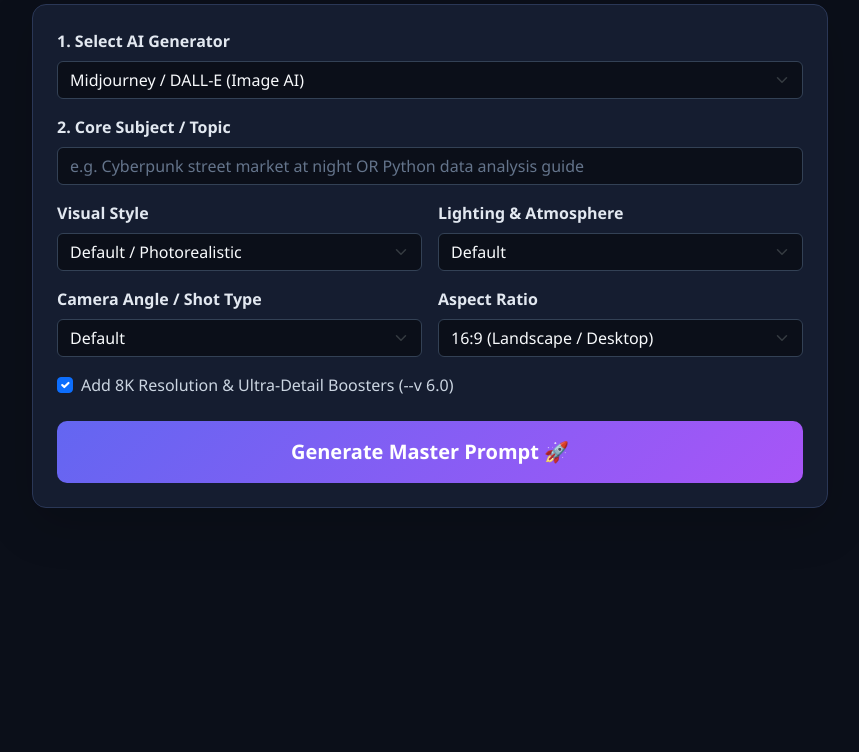
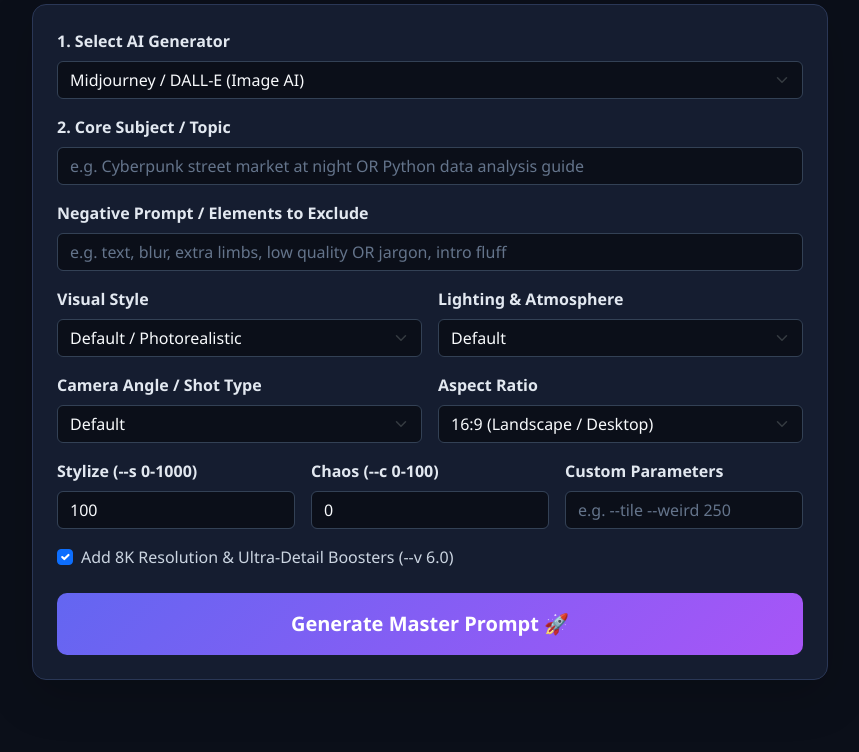
Before and after one commit to Iqra029/ai-prompt-generator, a Flask app: page / in a window 1280 px wide. Shown: the part 184-936 px from the top of the page, without its empty margins (210-1069 px from the left). Before the commit the page ends 692 px from the top, so only its background shows below. Run offline with Flask 3, Linux system fonts and the light colour scheme.

Commit message:
Update index.html

```diff
--- a/templates/index.html
+++ b/templates/index.html
@@ -6,62 +6,16 @@
     <title>AI Master Prompt Generator</title>
     <link href="https://cdn.jsdelivr.net/npm/bootstrap@5.3.0/dist/css/bootstrap.min.css" rel="stylesheet">
     <style>
-        body {
-            background-color: #0b0f19;
-            color: #f8fafc;
-            font-family: 'Segoe UI', Tahoma, Geneva, Verdana, sans-serif;
-        }
-        .card {
-            background-color: #151d30;
-            border: 1px solid #2a3756;
-            border-radius: 14px;
-        }
-        /* Fix label contrast */
-        .form-label {
-            color: #e2e8f0 !important;
-            font-weight: 600;
-        }
-        .text-secondary-custom {
-            color: #94a3b8;
-        }
-        .form-control, .form-select {
-            background-color: #0b0f19;
-            border: 1px solid #334155;
-            color: #f8fafc;
-        }
-        .form-control::placeholder {
-            color: #64748b;
-        }
-        .form-control:focus, .form-select:focus {
-            background-color: #0b0f19;
-            color: #ffffff;
-            border-color: #8b5cf6;
-            box-shadow: 0 0 0 0.25rem rgba(139, 92, 246, 0.25);
-        }
-        .btn-custom {
-            background: linear-gradient(135deg, #6366f1, #a855f7);
-            border: none;
-            color: white;
-            font-weight: 700;
-            border-radius: 10px;
-            transition: all 0.2s ease-in-out;
-        }
-        .btn-custom:hover {
-            background: linear-gradient(135deg, #4f46e5, #9333ea);
-            transform: translateY(-1px);
-            color: white;
-        }
-        .output-box {
-            background-color: #060911;
-            border: 1px solid #1e293b;
-            border-radius: 10px;
-            padding: 18px;
-            font-family: 'Courier New', Courier, monospace;
-            color: #38bdf8;
-            white-space: pre-wrap;
-            word-break: break-word;
-            font-size: 1.05rem;
-        }
+        body { background-color: #0b0f19; color: #f8fafc; font-family: 'Segoe UI', Tahoma, Geneva, Verdana, sans-serif; }
+        .card { background-color: #151d30; border: 1px solid #2a3756; border-radius: 14px; }
+        .form-label { color: #e2e8f0 !important; font-weight: 600; }
+        .text-secondary-custom { color: #94a3b8; }
+        .form-control, .form-select { background-color: #0b0f19; border: 1px solid #334155; color: #f8fafc; }
+        .form-control::placeholder { color: #64748b; }
+        .form-control:focus, .form-select:focus { background-color: #0b0f19; color: #ffffff; border-color: #8b5cf6; box-shadow: 0 0 0 0.25rem rgba(139, 92, 246, 0.25); }
+        .btn-custom { background: linear-gradient(135deg, #6366f1, #a855f7); border: none; color: white; font-weight: 700; border-radius: 10px; transition: all 0.2s ease-in-out; }
+        .btn-custom:hover { background: linear-gradient(135deg, #4f46e5, #9333ea); transform: translateY(-1px); color: white; }
+        .output-box { background-color: #060911; border: 1px solid #1e293b; border-radius: 10px; padding: 18px; font-family: 'Courier New', Courier, monospace; color: #38bdf8; white-space: pre-wrap; word-break: break-word; font-size: 1.05rem; }
     </style>
 </head>
 <body class="py-5">
@@ -86,6 +40,12 @@
                 <div class="mb-3">
                     <label class="form-label">2. Core Subject / Topic</label>
                     <input type="text" class="form-control" name="subject" placeholder="e.g. Cyberpunk street market at night OR Python data analysis guide" value="{{ data.get('subject', '') }}" required>
+                </div>
+
+                <!-- Negative Prompt (Both Image & Text) -->
+                <div class="mb-3">
+                    <label class="form-label">Negative Prompt / Elements to Exclude</label>
+                    <input type="text" class="form-control" name="negative_prompt" placeholder="e.g. text, blur, extra limbs, low quality OR jargon, intro fluff" value="{{ data.get('negative_prompt', '') }}">
                 </div>
 
                 <!-- Image AI Specific Fields -->
@@ -133,6 +93,22 @@
                                 <option value="1:1">1:1 (Square)</option>
                                 <option value="4:5">4:5 (Instagram Post)</option>
                             </select>
+                        </div>
+                    </div>
+
+                    <!-- Advanced Parameters -->
+                    <div class="row g-3 mb-3">
+                        <div class="col-md-4">
+                            <label class="form-label">Stylize (--s 0-1000)</label>
+                            <input type="number" class="form-control" name="stylize" min="0" max="1000" value="{{ data.get('stylize', '100') }}">
+                        </div>
+                        <div class="col-md-4">
+                            <label class="form-label">Chaos (--c 0-100)</label>
+                            <input type="number" class="form-control" name="chaos" min="0" max="100" value="{{ data.get('chaos', '0') }}">
+                        </div>
+                        <div class="col-md-4">
+                            <label class="form-label">Custom Parameters</label>
+                            <input type="text" class="form-control" name="custom_params" placeholder="e.g. --tile --weird 250" value="{{ data.get('custom_params', '') }}">
                         </div>
                     </div>
 
```
